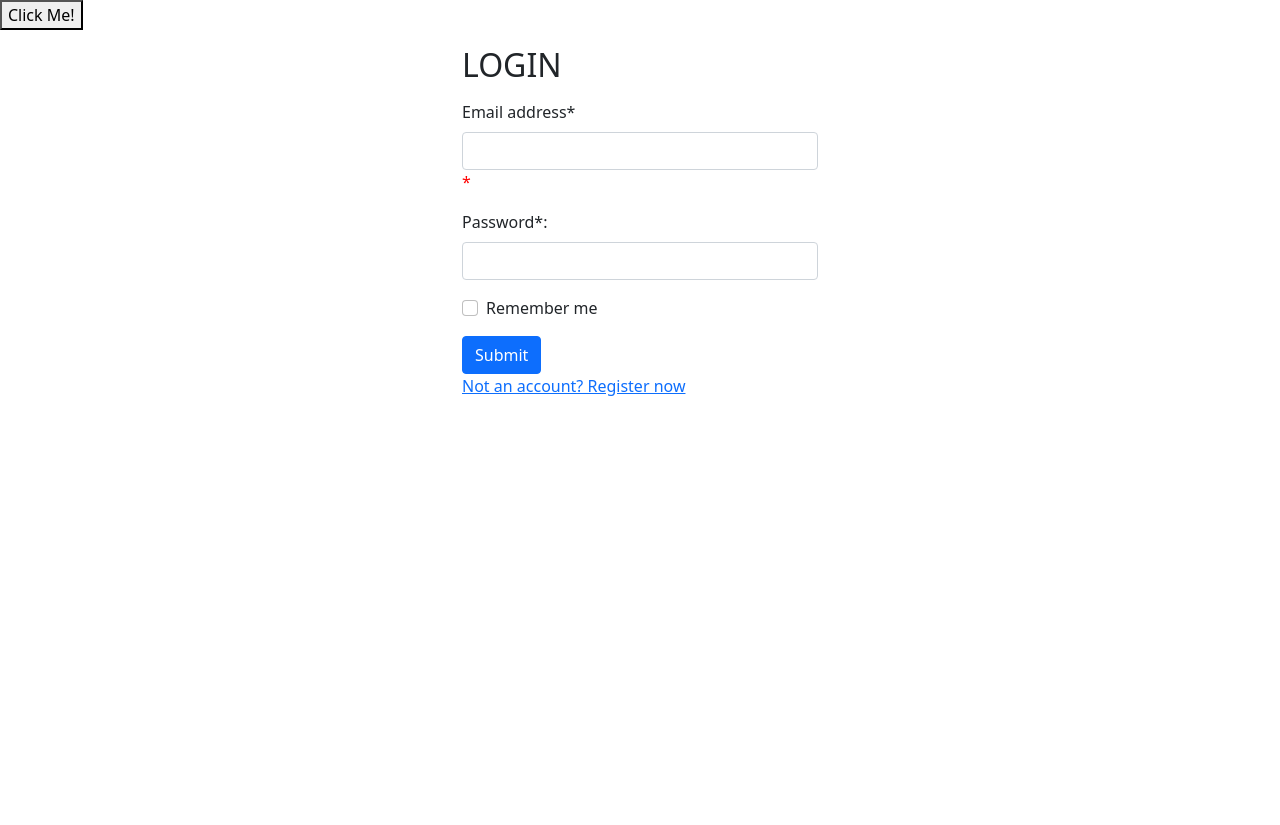
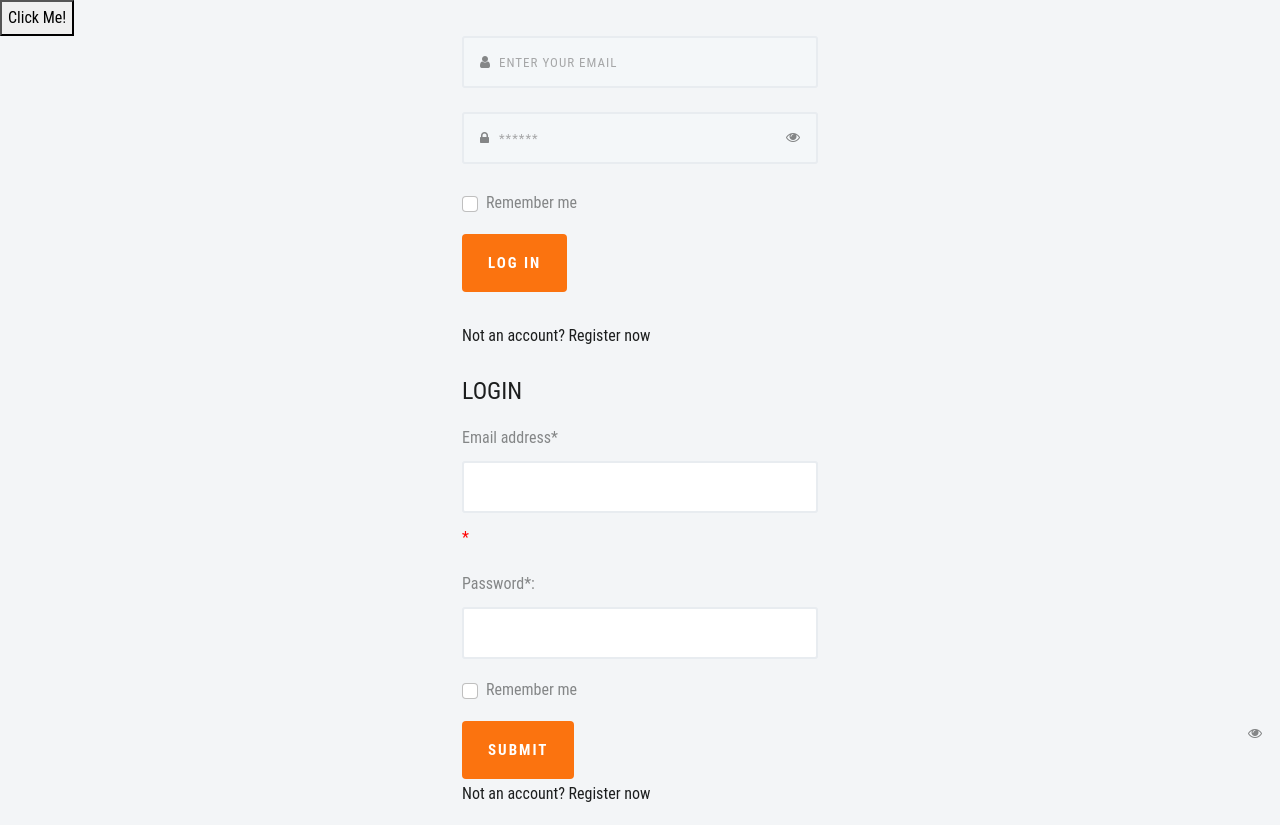
Before and after one commit to Franweb79/00.rest-api-with-slim-4, a PHP site: page /templates/small-login.php in a window 1280 px wide. Before the commit the page ends 396 px from the top, so only its background shows below. Run offline with PHP 8.4, Linux system fonts and the light colour scheme.

Commit message:
added some styles to login before making the eye function to show or hide password

```diff
--- /dev/null
+++ b/public/css/styles.css
@@ -0,0 +1,65 @@
+body { -webkit-font-smoothing: antialiased; text-rendering: optimizeLegibility; font-family: 'Roboto Condensed', sans-serif; letter-spacing: 0px; font-size: 16px; color: #848687; font-weight: 400; line-height: 30px; background-color: #f3f5f7; }
+h1, h2, h3, h4, h5, h6 { color: #1c1e1e; margin: 0px 0px 15px 0px; font-weight: 400; font-family: 'Roboto Condensed', sans-serif; }
+h1 { font-size: 30px; line-height: 42px; }
+h2 { font-size: 24px; line-height: 32px; }
+h3 { font-size: 22px; line-height: 30px; }
+h4 { font-size: 18px; line-height: 26px; }
+h5 { font-size: 14px; font-weight: 400; }
+h6 { font-size: 12px; font-weight: 400; }
+p { margin: 0 0 24px; line-height: 1.8; }
+p:last-child { margin: 0px; }
+ul, ol { list-style: none; margin: 0; padding: 0; }
+a { text-decoration: none; color: #1c1e1e; -webkit-transition: all 0.3s; -moz-transition: all 0.3s; transition: all 0.3s; }
+a:focus, a:hover { text-decoration: none; color: #fb730f; }
+.box { }
+.box-head { background-color: #ffffff; border-bottom: 1px solid #f3f5f7 }
+.head-title { padding: 16px 30px; margin-bottom: 0px; }
+.box-body { background-color: #ffffff; padding: 30px; margin-bottom: 30px; }
+.mb20{margin-bottom:20px;}
+.mb10{margin-bottom:10px;}
+.content{padding-top:40px; padding-bottom:40px;}
+
+label { }
+.control-label { font-size: 13px; text-transform: capitalize; color: #3c424b; margin-bottom: 10px; text-transform: uppercase; letter-spacing: 1px; }
+.form-control:focus { }
+.textarea.form-control { }
+.required { }
+.form-group { margin-bottom: 5px; }
+.form-control { border-radius: 3px; color: #656869; font-size: 13px; font-weight: 400; width: 100%; height: 52px; padding: 12px 16px; line-height: 1.42857143; border: 2px solid #e8ecf0; background-color: #fff; text-transform: uppercase; letter-spacing: 1px; margin-bottom: 10px; -webkit-box-shadow: inset 0 0px 0px rgba(0, 0, 0, .075); box-shadow: inset 0 0px 0px rgba(0, 0, 0, .075); }
+.form-control:focus { border-color: #a5a8ab; outline: 0; -webkit-box-shadow: none; box-shadow: none; }
+.input-group { position: relative; display: table; border-collapse: separate; }
+input[type=checkbox], input[type=radio] { margin: 8px 0 0; margin-top: 1px\9; line-height: normal; }
+input::-webkit-input-placeholder {color: #a6a7a8 !important; opacity: 1; }
+input:focus::-webkit-input-placeholder {
+   opacity:   0;
+  transition: 1s ease;
+}
+textarea::-webkit-input-placeholder { color: #a6a7a8 !important; }
+.input-group-addon { background-color: transparent; border: 1px solid #e8ecf0; border-radius: 0px; }
+.focus { border: 2px solid #e8ecf0; background-color: #fff; }
+.focus:focus { border-color: #e8ecf0; outline: 0; -webkit-box-shadow: none; box-shadow: none; }
+
+
+.login-input { position: relative; margin-bottom: -21px; }
+.login-input .form-control { background-color: #f4f7f9; padding-left: 35px; }
+.login-icon { display: inline-block; position: relative; bottom: 51px; left: 18px; font-size: 14px }
+.eye-icon { position: absolute; bottom: 52px; right: 18px; font-size: 14px }
+.btn-social-rectangle, .btn-facebook .btn-twitter .btn-googleplus { font-size: 14px; margin-right: 6px; display: inline-block; line-height: 1.2; padding: 14px 16px; margin-bottom: 10px; border-radius: 3px; }
+.social-text { font-size: 14px; text-transform: uppercase; padding-left: 6px; letter-spacing: 1px; }
+
+.btn-twitter { background: #00aced; color: #fff; }
+.btn-twitter:hover, .btn-twitter:active { background: #0084b4; color: #fff; }
+.btn-facebook { background: #3B5997; color: #fff; }
+.btn-facebook:hover, .btn-facebook:active { background: #2d4372; color: #fff; }
+.btn-googleplus { background: #D64937; color: #fff; }
+.btn-googleplus { background: #D64937; color: #fff; }
+.btn-googleplus:hover, .btn-googleplus:active { background: #b53525; color: #fff; }
+.btn { font-family: 'Roboto Condensed', sans-serif; font-size: 15px; text-transform: uppercase; font-weight: 700; padding: 14px 26px; border-radius: 4px; line-height: 2; letter-spacing: 2px; border: transparent; -webkit-transition: all 0.3s; -moz-transition: all 0.3s; transition: all 0.3s; word-wrap: break-word; white-space: normal !important; }
+.btn-primary { background-color: #fb730f; color: #fff; }
+.btn-primary:hover { background-color: #ed6908; color: #fff; }
+.btn-primary.focus,.btn-primary:focus { background-color: #ed6908; color: #fff; }
+
+.feature-left { margin-bottom: 20px; border-bottom: 1px solid #f4f7f9; }
+.feature-left:last-child { margin-bottom: 0px; border-bottom: transparent; }
+.feature-left .feature-icon { float: left; padding-top: 16px; }
+.feature-left .feature-content { padding-top: 8px; padding-left: 70px; padding-bottom: 20px; }
--- a/templates/small-login.php
+++ b/templates/small-login.php
@@ -19,6 +19,11 @@
 			  crossorigin="anonymous"></script>
             <link href="https://cdn.jsdelivr.net/npm/bootstrap@5.0.1/dist/css/bootstrap.min.css" rel="stylesheet" integrity="sha384-+0n0xVW2eSR5OomGNYDnhzAbDsOXxcvSN1TPprVMTNDbiYZCxYbOOl7+AMvyTG2x" crossorigin="anonymous">
             <script src="https://cdn.jsdelivr.net/npm/bootstrap@5.0.1/dist/js/bootstrap.bundle.min.js" integrity="sha384-gtEjrD/SeCtmISkJkNUaaKMoLD0//ElJ19smozuHV6z3Iehds+3Ulb9Bn9Plx0x4" crossorigin="anonymous"></script>
+            <link href="https://maxcdn.bootstrapcdn.com/font-awesome/4.7.0/css/font-awesome.min.css" rel="stylesheet" integrity="sha384-wvfXpqpZZVQGK6TAh5PVlGOfQNHSoD2xbE+QkPxCAFlNEevoEH3Sl0sibVcOQVnN" crossorigin="anonymous">
+            <link href="css/styles.css" rel="stylesheet" >
+
+
+
 
         </head>
         <body>
@@ -28,6 +33,8 @@
             <label>Country: <input name="country"></label>
             <input type="submit">
         </form>-->
+
+
         <button type="button" id="test-button">Click Me!</button>
 
             <div class="container">
@@ -37,6 +44,43 @@
                     </div><!--col-->
 
                     <div class="col-sm">
+                        <form method="POST" action="./login-control">
+                            <div class="col-lg-12 col-md-12 col-sm-12 col-xs-12">
+                                <div class="form-group">
+                                    <label class="control-label sr-only" for="email"></label>
+                                    <div class="login-input">
+                                        <input id="loginEMailInputID" name="loginEmailName" type="text" class="form-control" placeholder="Enter your email"  required>
+                                        <div class="login-icon"><i class="fa fa-user"></i></div>
+                                     </div>
+                                </div>
+                            </div>
+                            <div class="col-lg-12 col-md-12 col-sm-12 col-xs-12">
+                                <div class="form-group">
+                                    <label class="control-label sr-only"></label>
+                                    <div class="login-input">
+                                        <input id="loginPasswordInputID" name="loginPassName" type="password" class="form-control" placeholder="******"  required>
+                                        <div class="login-icon"><i class="fa fa-lock"></i></div>
+                                        <div class="eye-icon"><i class="fa fa-eye"></i></div>
+                                    </div>
+                                </div>
+                            </div>
+                            <div class="mb-3 form-check">
+                                <label class="form-check-label" for="rememberMeInputLogInIdLabel">Remember me</label>
+
+                                <input type="checkbox" class="form-check-input" id="rememberMeInputLogInId" name="login_checkbox_name">
+                            </div>
+                            <div class="col-lg-12 col-md-12 col-sm-12 col-xs-12 mb20 ">
+                                <?php  /*this hidden is to include the validations file later on an if statement*/ ?>
+                                <input type="hidden" id="login-form-incoming-id" name="login-form-incoming-name" value="YES">
+                                <button type="submit" class="btn btn-primary btn-block mb10">LOG IN</button>
+
+                            </div>
+
+                        </form>
+                        <div>
+                            <p><a href="./register"> Not an account? Register now</a></p>
+                        </div>
+
 
                     <form method="POST" action="./login-control">
 
@@ -52,6 +96,7 @@
                         <div class="mb-3">
                             <label for="loginPasswordInputIDLabel" class="form-label">Password*:</label> <!-- TODO look a way to show password when click a button-->
                             <input type="password" class="form-control" id="loginPasswordInputID" name="loginPassName" required>
+                            <div class="eye-icon" style="display:inline"><i class="fa fa-eye"></i></div>
                         </div>
 
 
```
